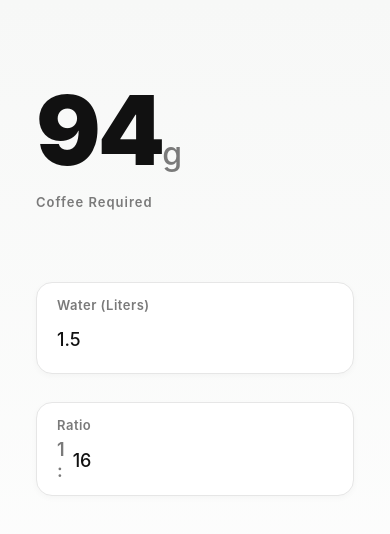
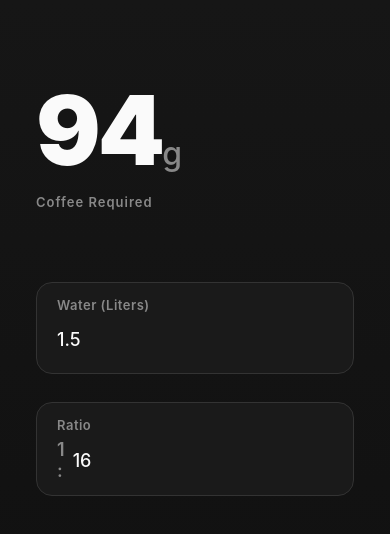
Before and after one commit to Link-Jason/coffee-app, a React Native app: screen / in a window 390 px wide. Shown: the top 534 px of the page. Built offline with nearby package versions, Linux system fonts and the light colour scheme.

Commit message:
chore: implement final studio-level design system and animations

```diff
--- a/src/screens/BrewScreen.tsx
+++ b/src/screens/BrewScreen.tsx
@@ -5,14 +5,14 @@ import { calculateCoffee } from '../lib/brewEngine';
 
 type Field = 'liters' | 'ratio';
 
-// Studio-grade Palette: Whisper Sage + Copper Accent
+// The "Midnight Pro" Palette: Inky darks + High-Contrast Amber
 const COLORS = {
-  bg: '#F7F8F7',          // Whisper Sage
-  surface: '#FFFFFF',      // Pure Paper Cards
-  textPrimary: '#111111',  // Strong hierarchy
-  textSecondary: '#7A7A7A', // Muted labels
-  accent: '#A65B3C',       // Copper accent for focus
-  border: '#E6E6E6',
+  bg: '#0F0F0F',           // Near-black background
+  surface: '#1A1A1A',      // Charcoal card
+  textPrimary: '#FAFAFA',  // Bright white
+  textSecondary: '#888888',// Mid-grey labels
+  accent: '#F59E0B',       // Vibrant Amber accent
+  border: '#333333',       // Subtle separation
 };
 
 function sanitizeNumericText(input: string): string {
@@ -36,7 +36,6 @@ export default function BrewScreen() {
   const [activeField, setActiveField] = useState<Field | null>(null);
   const ratioInputRef = useRef<TextInput>(null);
 
-  // Hero coffee grams
   const coffeeGrams = useMemo(() => {
     if (!liters || !ratio) return '—';
     const l = parseFloat(liters) || 0;
@@ -45,28 +44,27 @@ export default function BrewScreen() {
     return isFinite(result) && result > 0 ? Math.round(result).toString() : '—';
   }, [liters, ratio]);
 
-  // Animated scale for micro-interaction on ratio input
   const scaleAnim = useRef(new Animated.Value(1)).current;
   const onPressIn = () => Animated.spring(scaleAnim, { toValue: 0.97, useNativeDriver: true }).start();
   const onPressOut = () => Animated.spring(scaleAnim, { toValue: 1, useNativeDriver: true }).start();
 
   return (
     <SafeAreaView style={styles.safe}>
-      <LinearGradient colors={['#F7F8F7', '#FFFFFF']} style={{ flex: 1 }}>
+      {/* Subtle dark gradient for depth */}
+      <LinearGradient colors={['#161616', '#0F0F0F']} style={{ flex: 1 }}>
         <View style={styles.container}>
 
-          {/* Hero Result Section */}
-          <Animated.View style={styles.resultContainer}>
+          {/* Left-Aligned Editorial Result */}
+          <View style={styles.resultContainer}>
             <Text style={styles.resultValue}>
               {coffeeGrams}
               {coffeeGrams !== '—' && <Text style={styles.unit}>g</Text>}
             </Text>
             <Text style={styles.resultLabel}>Coffee Required</Text>
-          </Animated.View>
+          </View>
 
-          {/* Inputs */}
+          {/* Form */}
           <View style={styles.form}>
-            {/* Water Input */}
             <Animated.View style={[styles.inputWrapper, activeField === 'liters' && styles.inputActiveWrapper]}>
               <Text style={[styles.label, activeField === 'liters' && styles.activeLabel]}>Water (Liters)</Text>
               <TextInput
@@ -75,13 +73,12 @@ export default function BrewScreen() {
                 onFocus={() => setActiveField('liters')}
                 onBlur={() => setActiveField(null)}
                 placeholder="1.5"
-                placeholderTextColor={COLORS.textSecondary}
+                placeholderTextColor="#444444"
                 keyboardType="decimal-pad"
                 style={styles.input}
               />
             </Animated.View>
 
-            {/* Ratio Input */}
             <Pressable
               onPress={() => ratioInputRef.current?.focus()}
               onPressIn={onPressIn}
@@ -99,7 +96,7 @@ export default function BrewScreen() {
                     onFocus={() => setActiveField('ratio')}
                     onBlur={() => setActiveField(null)}
                     placeholder="16"
-                    placeholderTextColor={COLORS.textSecondary}
+                    placeholderTextColor="#444444"
                     keyboardType="decimal-pad"
                     style={styles.inlineInput}
                   />
@@ -114,16 +111,16 @@ export default function BrewScreen() {
 }
 
 const styles = StyleSheet.create({
-  safe: { flex: 1 },
+  safe: { flex: 1, backgroundColor: COLORS.bg },
   container: { flex: 1, paddingHorizontal: 36, paddingTop: 72 },
 
-  // Hero Result
+  // Result Section (Editorial/Left-Aligned)
   resultContainer: { marginBottom: 72, alignItems: 'flex-start' },
   resultValue: { fontSize: 96, fontWeight: '900', color: COLORS.textPrimary, letterSpacing: -3 },
   unit: { fontSize: 32, fontWeight: '500', color: COLORS.textSecondary },
   resultLabel: { fontSize: 13, fontWeight: '600', color: COLORS.textSecondary, marginTop: 6, letterSpacing: 1 },
 
-  // Form Inputs
+  // Inputs
   form: { gap: 28 },
   inputWrapper: {
     backgroundColor: COLORS.surface,
@@ -132,11 +129,6 @@ const styles = StyleSheet.create({
     borderColor: COLORS.border,
     paddingHorizontal: 20,
     paddingVertical: 14,
-    shadowColor: '#000',
-    shadowOffset: { width: 0, height: 2 },
-    shadowOpacity: 0.03,
-    shadowRadius: 6,
-    elevation: 2,
   },
   inputActiveWrapper: { borderColor: COLORS.accent, borderWidth: 1.5 },
 
```
